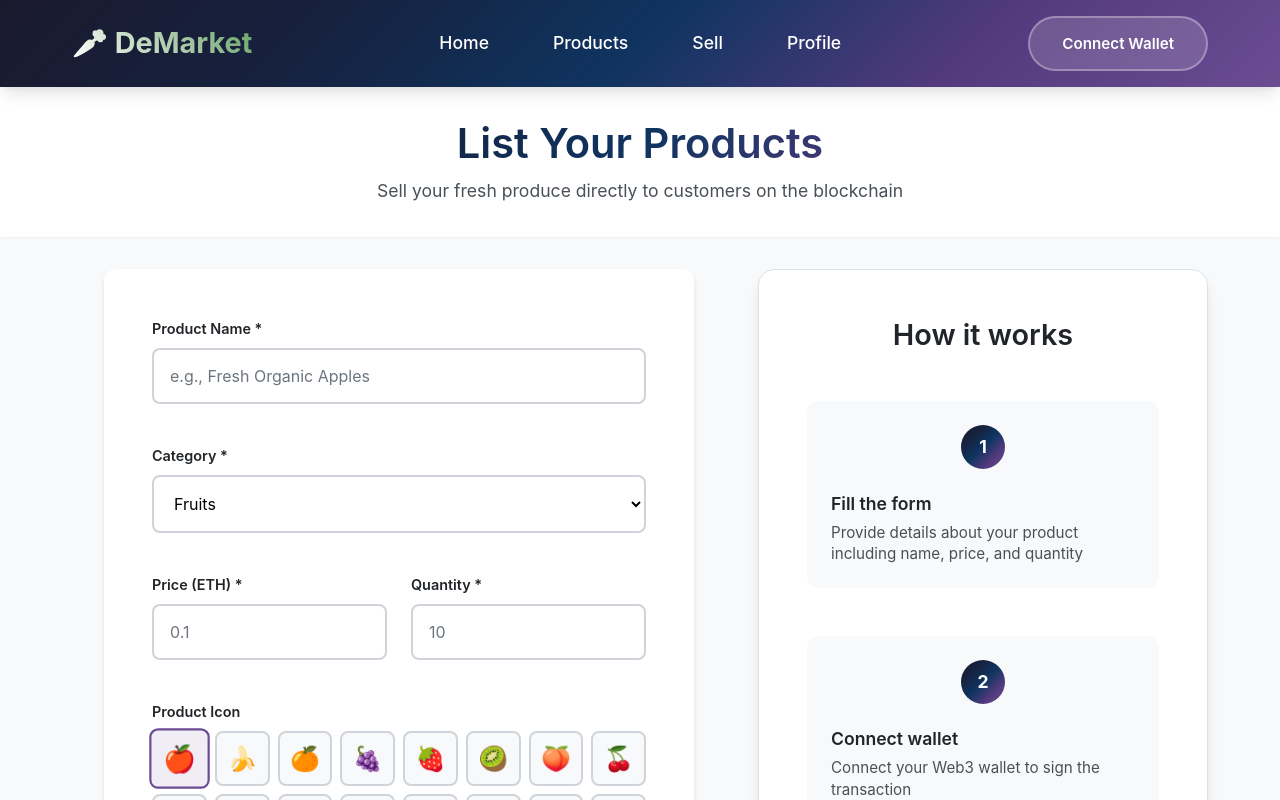
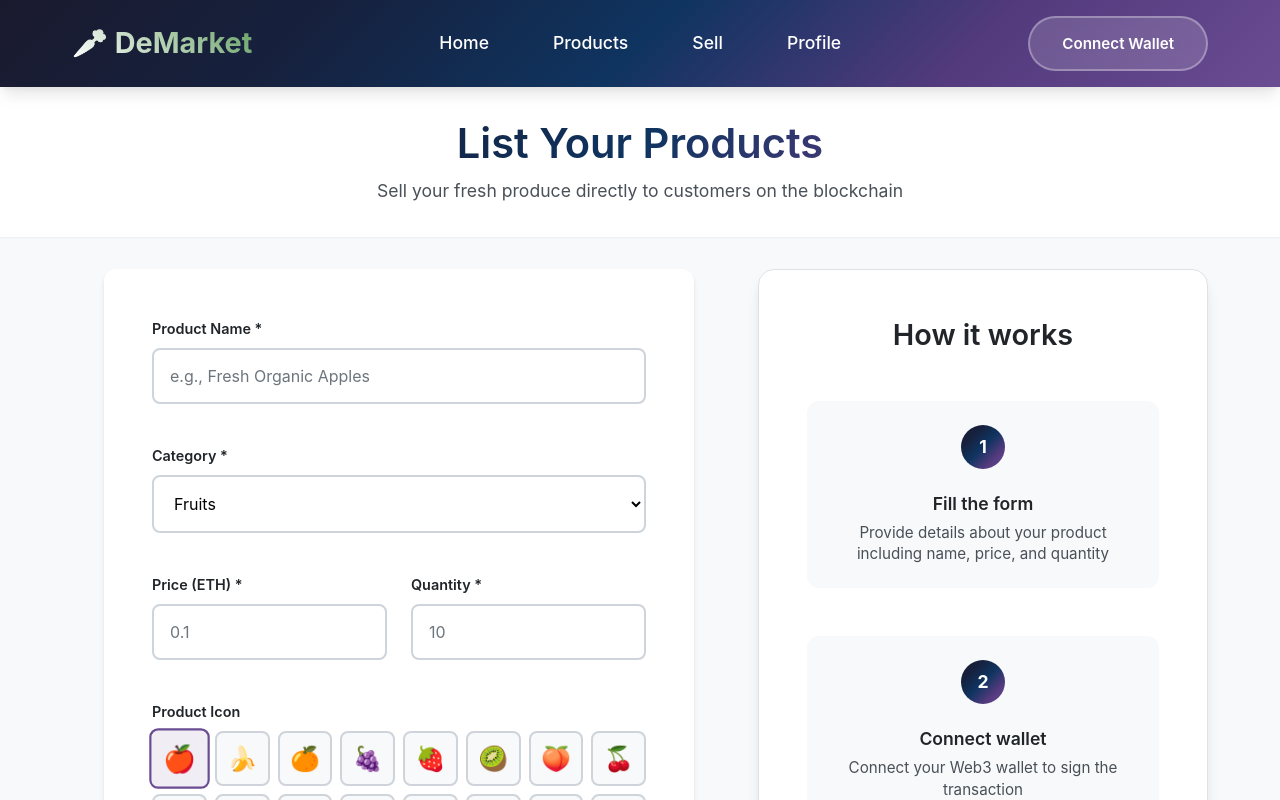
Before and after one commit to subhajitlucky/DeMarket, a React (Vite) app in the folder client/: page /sell in a window 1280 px wide. Shown: the top 800 px of the page. Built offline with nearby package versions, Linux system fonts and the light colour scheme.

Commit message:
fixing sell

```diff
--- a/client/src/styles/SellPage.css
+++ b/client/src/styles/SellPage.css
@@ -274,7 +274,9 @@
 
 .step {
   display: flex;
-  align-items: flex-start;
+  flex-direction: column;
+  align-items: center;
+  text-align: center;
   gap: var(--spacing-md);
   padding: var(--spacing-md);
   background: var(--bg-secondary);
@@ -299,12 +301,19 @@
   font-weight: bold;
   flex-shrink: 0;
   font-size: 0.9rem;
+  margin: 0 auto;
+}
+
+.step-content {
+  text-align: center;
+  width: 100%;
 }
 
 .step-content h4 {
   color: var(--text-primary);
   margin-bottom: var(--spacing-xs);
   font-size: 1rem;
+  text-align: center;
 }
 
 .step-content p {
@@ -312,6 +321,7 @@
   line-height: 1.4;
   font-size: 0.85rem;
   margin: 0;
+  text-align: center;
 }
 
 /* ===============================
@@ -489,13 +499,10 @@
   }
 
   .step {
-    flex-direction: column;
-    text-align: center;
-    gap: var(--spacing-md);
+    padding: var(--spacing-lg);
   }
 
   .step-number {
-    align-self: center;
     width: 50px;
     height: 50px;
     font-size: 1.1rem;
```
